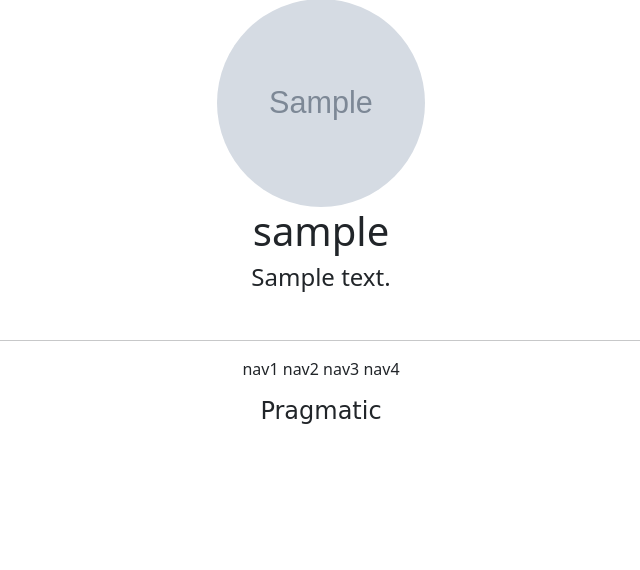
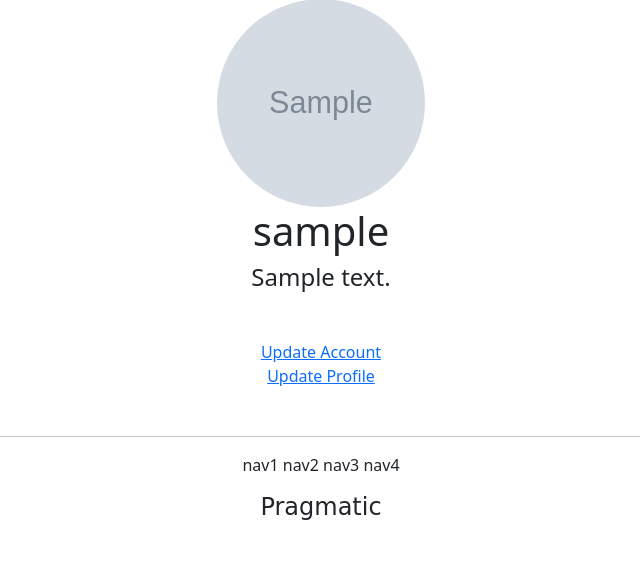
Before and after one commit to noeul1114/gis_drf_1, a Django app: page /accounts/detail/1 in a window 1280 px wide. Shown: the part 234-804 px from the top of the page, without its empty margins (319-959 px from the left). Before the commit the page ends 658 px from the top, so only its background shows below. Run offline with Django 4.2, Linux system fonts and the light colour scheme; a user stored in the database is signed in; tables that the repository leaves empty hold one stand-in row (values such as "Sample post"); grey boxes marked "Sample" are stand-in pictures; parts of the project's set-up code (start-up, migrations or seed data) failed here and were passed over; some libraries are stand-ins or nearby versions; some web fonts are replaced.

Commit message:
Account detail template update link update

```diff
--- a/accountapp/templates/accountapp/detail.html
+++ b/accountapp/templates/accountapp/detail.html
@@ -20,6 +20,22 @@
 
     </div>
 
+    <!--  만약 페이지가 본인 페이지라면 개인정보 수정 및 프로필 수정 페이지 시각화  -->
+    {% if user == target_user %}
+    <div class="my-5">
+      <div>
+        <a href="{% url 'accountapp:update' pk=target_user.pk %}">
+          Update Account
+        </a>
+      </div>
+      <div>
+        <a href="{% url 'profileapp:update' pk=target_user.profile.pk %}">
+          Update Profile
+        </a>
+      </div>
+    </div>
+    {% endif %}
+
     <!--  본인 작성한 게시글 리스트 들어갈 부분 -->
     <div></div>
 
```
